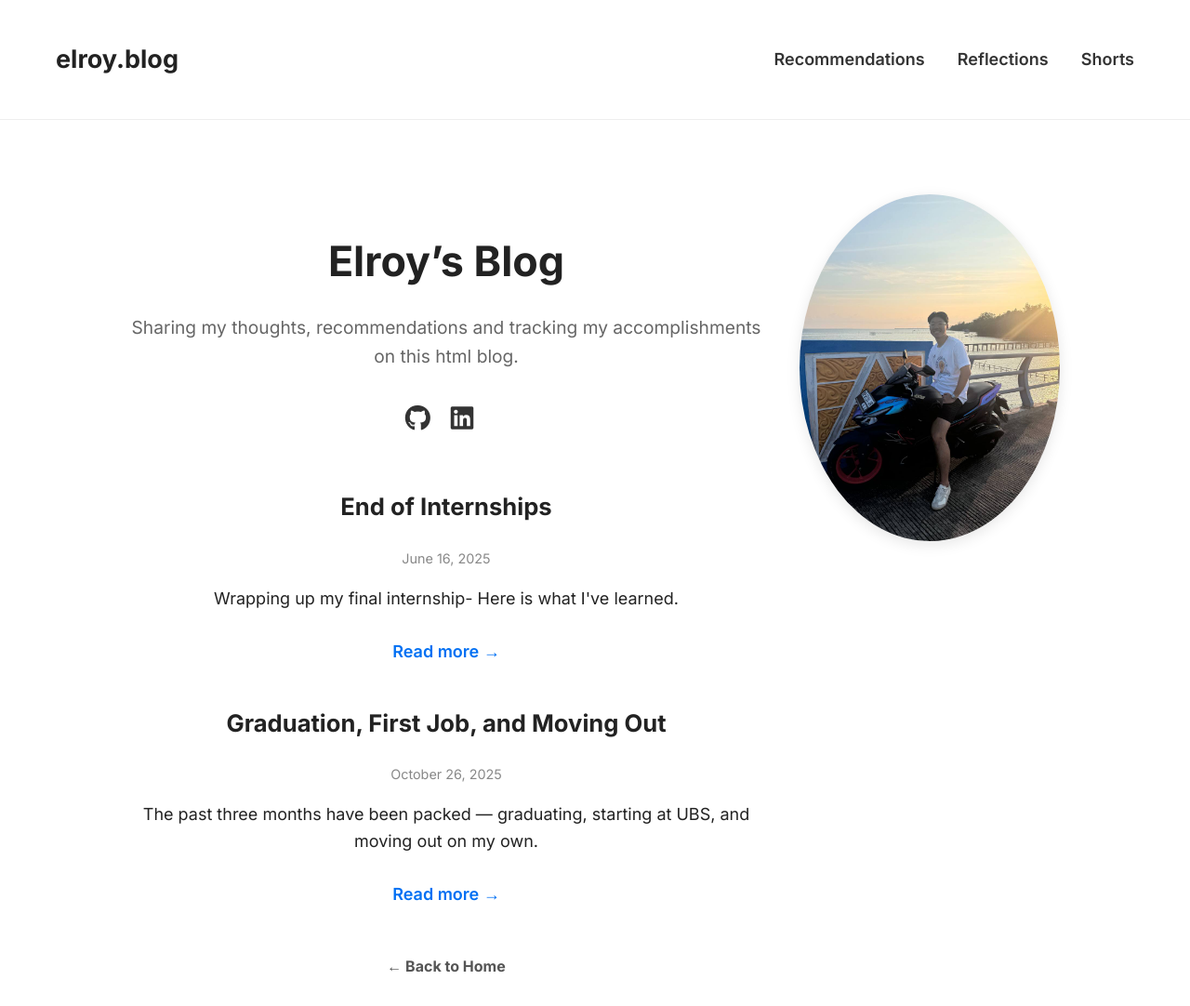
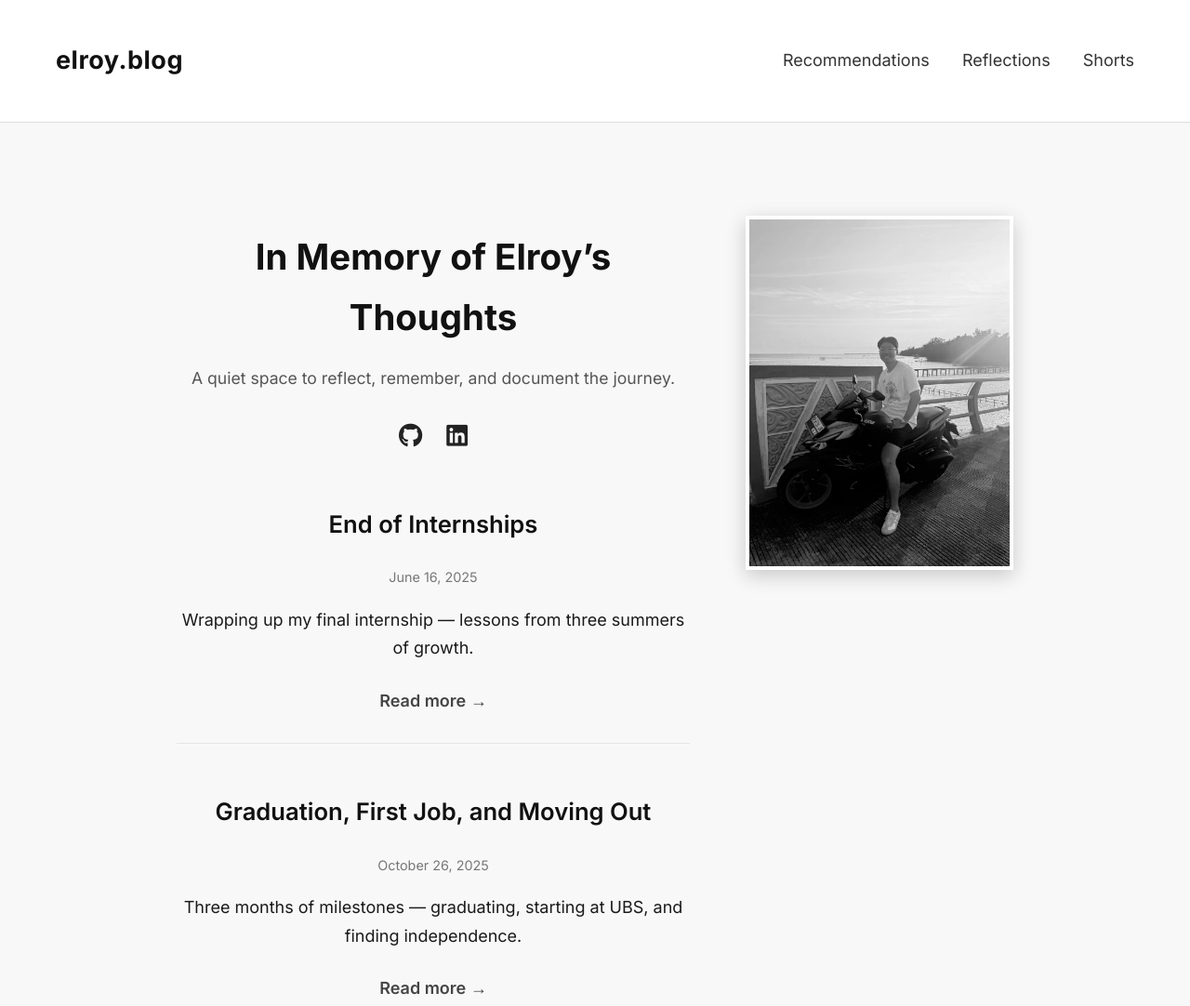
Before and after one commit to elroytoh/elroytoh.github.io, a plain HTML site: page blog.html in a window 1280 px wide. Shown: the top 1082 px of the page at 93% size. Drawn offline with Linux system fonts and the light colour scheme.

Commit message:
Update blog.html

```diff
--- a/blog.html
+++ b/blog.html
@@ -3,7 +3,7 @@
 <head>
   <meta charset="UTF-8" />
   <meta name="viewport" content="width=device-width, initial-scale=1.0"/>
-  <title>My Blog</title>
+  <title>Elroy’s Blog</title>
   <link rel="stylesheet" href="style.css" />
   <link rel="preconnect" href="https://fonts.googleapis.com">
   <link rel="preconnect" href="https://fonts.gstatic.com" crossorigin>
@@ -13,84 +13,105 @@
   <style>
     body {
       font-family: 'Inter', sans-serif;
-      background-color: #fff;
-      color: #222;
+      background-color: #f8f8f8;
+      color: #1a1a1a;
       margin: 0;
       padding: 0;
       font-size: 18px;
-      line-height: 1.6;
+      line-height: 1.7;
     }
 
-    /* ======= NAVBAR ======= */
+    /* ======= HEADER / NAV ======= */
     nav {
       display: flex;
       justify-content: space-between;
       align-items: center;
       padding: 20px 60px;
-      border-bottom: 1px solid #eee;
+      border-bottom: 1px solid #ddd;
+      background-color: #fff;
+    }
+
+    nav h2 {
+      font-weight: 700;
+      color: #111;
+      letter-spacing: 0.5px;
     }
 
     .nav-links a {
       margin-left: 30px;
       text-decoration: none;
-      font-weight: 600;
+      font-weight: 500;
       color: #333;
       transition: color 0.2s ease;
     }
 
     .nav-links a:hover {
-      color: #0070f3;
+      color: #555;
     }
 
-    /* ======= MAIN CONTENT ======= */
+    /* ======= MAIN SECTION ======= */
     .blog-container {
       display: flex;
-      justify-content: space-between;
+      justify-content: center;
       align-items: flex-start;
-      max-width: 1000px;
-      margin: 60px auto;
-      padding: 20px;
-      gap: 40px;
+      max-width: 900px;
+      margin: 80px auto;
+      padding: 0 20px;
+      gap: 60px;
+    }
+
+    .blog-header {
+      text-align: center;
+      margin-bottom: 50px;
     }
 
     .blog-header h1 {
-      font-size: 2.8rem;
-      margin-bottom: 10px;
+      font-size: 2.4rem;
+      margin-bottom: 8px;
+      color: #111;
+      font-weight: 700;
     }
 
-    .blog-header .subtitle {
-      font-size: 1.2rem;
-      color: #666;
-      margin-bottom: 30px;
+    .subtitle {
+      font-size: 1.1rem;
+      color: #555;
+      font-weight: 400;
     }
 
+    /* ======= SOCIAL ICONS ======= */
     .social-icons {
-      margin-bottom: 50px;
+      text-align: center;
+      margin-top: 25px;
+      margin-bottom: 40px;
     }
 
     .social-icons a {
-      color: #333;
-      font-size: 28px;
-      margin-right: 15px;
-      transition: color 0.2s ease;
+      color: #222;
+      font-size: 26px;
+      margin: 0 10px;
+      transition: opacity 0.2s ease;
     }
 
     .social-icons a:hover {
-      color: #0070f3;
+      opacity: 0.6;
     }
 
+    /* ======= BLOG LIST ======= */
     .blog-list {
       flex: 2;
     }
 
     .blog-post {
-      margin-bottom: 40px;
+      margin-bottom: 50px;
+      padding-bottom: 30px;
+      border-bottom: 1px solid #e6e6e6;
     }
 
     .blog-post h2 a {
       font-size: 1.6rem;
-      color: #222;
+      color: #111;
       text-decoration: none;
+      font-weight: 600;
     }
 
     .blog-post h2 a:hover {
@@ -100,15 +121,16 @@
     .date {
       display: block;
       font-size: 0.9rem;
-      color: #888;
-      margin-bottom: 10px;
+      color: #777;
+      margin-top: 5px;
+      margin-bottom: 15px;
     }
 
     .read-more {
       display: inline-block;
-      margin-top: 10px;
+      margin-top: 8px;
       font-weight: 600;
-      color: #0070f3;
+      color: #444;
       text-decoration: none;
     }
 
@@ -116,34 +138,42 @@
       text-decoration: underline;
     }
 
+    /* ======= PROFILE PHOTO ======= */
     .profile-photo {
       flex: 1;
       display: flex;
       justify-content: center;
+      align-items: flex-start;
+      padding-top: 20px;
     }
 
     .profile-photo img {
       width: 280px;
       height: auto;
-      border-radius: 50%;
-      box-shadow: 0 4px 15px rgba(0, 0, 0, 0.1);
+      border-radius: 0; /* No more oval shape */
+      filter: grayscale(100%);
+      box-shadow: 0 6px 20px rgba(0, 0, 0, 0.2);
+      border: 4px solid #fff;
     }
 
+    /* ======= FOOTER ======= */
     .blog-footer {
       text-align: center;
-      margin-top: 50px;
+      margin-top: 60px;
       font-size: 1rem;
+      color: #666;
     }
 
     .blog-footer a {
       text-decoration: none;
-      color: #555;
+      color: #444;
     }
 
     .blog-footer a:hover {
       text-decoration: underline;
     }
 
+    /* ======= RESPONSIVE ======= */
     @media (max-width: 768px) {
       nav {
         flex-direction: column;
@@ -156,11 +186,11 @@
       }
 
       .profile-photo {
-        margin-top: 30px;
+        margin-top: 40px;
       }
 
       .profile-photo img {
-        width: 200px;
+        width: 220px;
       }
     }
   </style>
@@ -169,7 +199,7 @@
 <body>
   <!-- ======= NAVBAR ======= -->
   <nav>
-    <h2 style="font-weight:700;">elroy.blog</h2>
+    <h2>elroy.blog</h2>
     <div class="nav-links">
       <a href="recommendations.html">Recommendations</a>
       <a href="reflections.html">Reflections</a>
@@ -181,12 +211,11 @@
   <main class="blog-container">
     <section>
       <header class="blog-header">
-        <h1>Elroy’s Blog</h1>
-        <p class="subtitle">Sharing my thoughts, recommendations and tracking my accomplishments on this html blog.</p>
+        <h1>In Memory of Elroy’s Thoughts</h1>
+        <p class="subtitle">A quiet space to reflect, remember, and document the journey.</p>
 
-        <!-- ICONS BELOW INTRO -->
         <div class="social-icons">
-          <a href="https://github.com/elroytoh target="_blank" aria-label="GitHub">
+          <a href="https://github.com/elroytoh" target="_blank" aria-label="GitHub">
             <i class="fab fa-github"></i>
           </a>
           <a href="https://www.linkedin.com/in/elroytoh/" target="_blank" aria-label="LinkedIn">
@@ -195,7 +224,7 @@
         </div>
       </header>
 
-      <!-- BLOG POST LIST -->
+      <!-- BLOG POSTS -->
       <section class="blog-list">
         <article class="blog-post">
           <header>
@@ -203,7 +232,7 @@
             <time datetime="2025-06-16" class="date">June 16, 2025</time>
           </header>
           <p>
-            Wrapping up my final internship- Here is what I've learned.
+            Wrapping up my final internship — lessons from three summers of growth.
           </p>
           <a href="post-Jun-16-2025.html" class="read-more">Read more →</a>
         </article>
@@ -214,7 +243,7 @@
             <time datetime="2025-10-26" class="date">October 26, 2025</time>
           </header>
           <p>
-            The past three months have been packed — graduating, starting at UBS, and moving out on my own.
+            Three months of milestones — graduating, starting at UBS, and finding independence.
           </p>
           <a href="post-Oct-26-2025.html" class="read-more">Read more →</a>
         </article>
@@ -227,7 +256,7 @@
 
     <!-- PROFILE PHOTO -->
     <aside class="profile-photo">
-      <img src="elroy.jpg" alt="Elroy's photo">
+      <img src="elroy.jpg" alt="Elroy's portrait">
     </aside>
   </main>
 </body>
```
